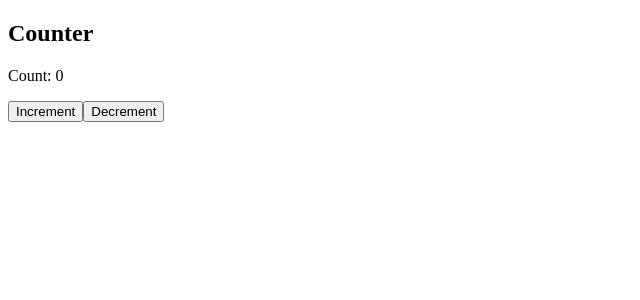
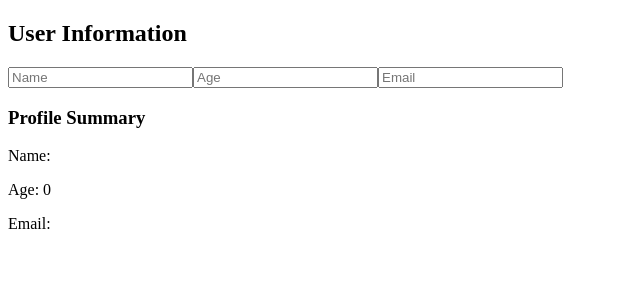
Before and after one commit to ltlehro/React-Typescript, a React (Vite) app: page / in a window 1280 px wide. Shown: the top 300 px of the page, without its empty margins (0-640 px from the left). Built offline with nearby package versions, Linux system fonts and the light colour scheme.

Commit message:
created a dynamic user info component

```diff
--- a/src/App.tsx
+++ b/src/App.tsx
@@ -1,9 +1,9 @@
-import Counter from "./components/Counter";
+import UserInfoDynamic from "./components/UserInfoDynamic";
 
 const App = () => {
   return (
     <div>
-      <Counter />
+      <UserInfoDynamic />
     </div>
   );
 };
--- /dev/null
+++ b/src/components/UserInfoDynamic.tsx
@@ -0,0 +1,61 @@
+import { useState } from "react";
+
+interface UserInfo {
+  name: string;
+  age: number;
+  email: string;
+}
+
+const UserInfoDynamic = () => {
+  const [profile, setProfile] = useState<UserInfo>({
+    name: "",
+    age: 0,
+    email: "",
+  });
+
+  const updateName = (name: string) => {
+    setProfile((prevProfile) => ({ ...prevProfile, name }));
+  };
+  const updateAge = (age: string) => {
+    setProfile((prevProfile) => ({ ...prevProfile, age: +age }));
+  };
+  const updateEmail = (email: string) => {
+    setProfile((prevProfile) => ({ ...prevProfile, email }));
+  };
+  return (
+    <div>
+      <h2>User Information</h2>
+      <input
+        type="text"
+        placeholder="Name"
+        value={profile.name}
+        onChange={(e) => {
+          updateName(e.target.value);
+        }}
+      />
+      <input
+        type="text"
+        placeholder="Age"
+        value={profile.age > 0 ? profile.age : ""}
+        onChange={(e) => {
+          updateAge(e.target.value);
+        }}
+      />
+      <input
+        type="text"
+        placeholder="Email"
+        value={profile.email}
+        onChange={(e) => {
+          updateEmail(e.target.value);
+        }}
+      />
+
+      <h3>Profile Summary</h3>
+      <p>Name: {profile.name}</p>
+      <p>Age: {profile.age}</p>
+      <p>Email: {profile.email}</p>
+    </div>
+  );
+};
+
+export default UserInfoDynamic;
```
